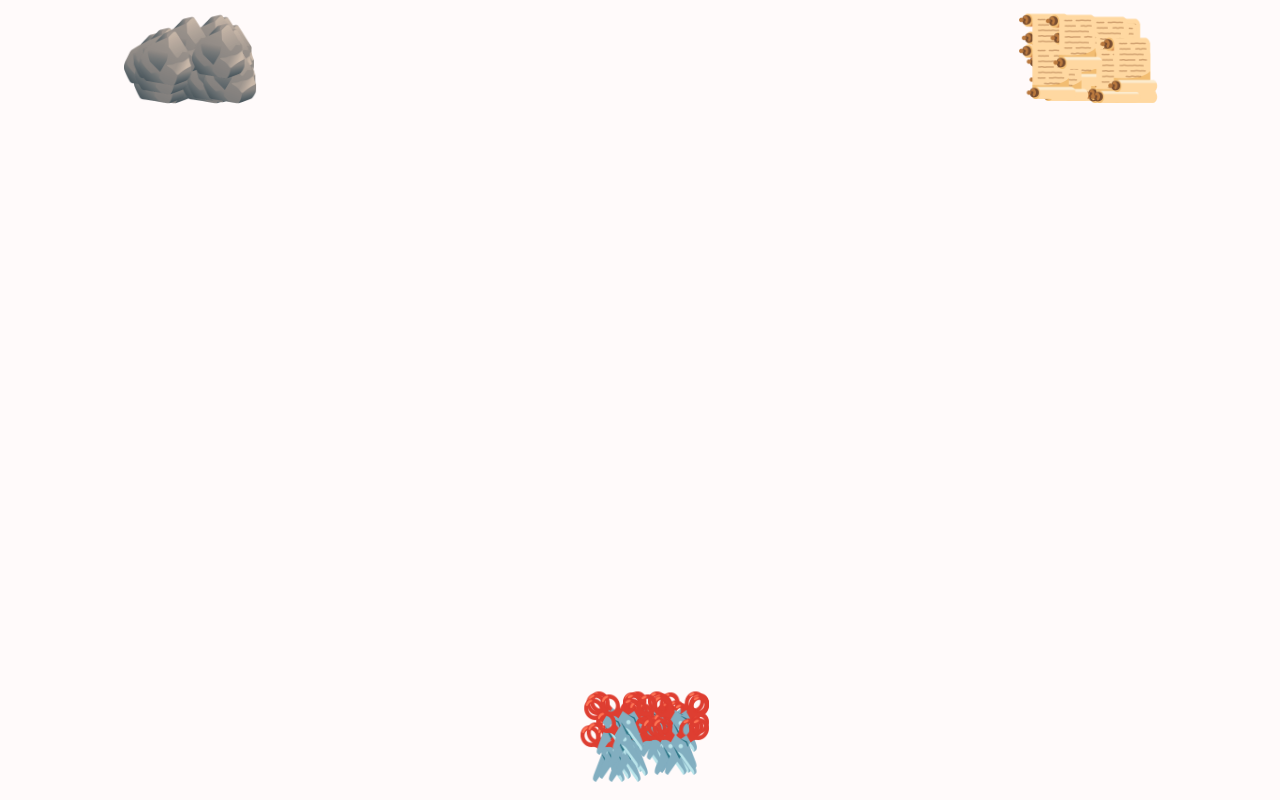
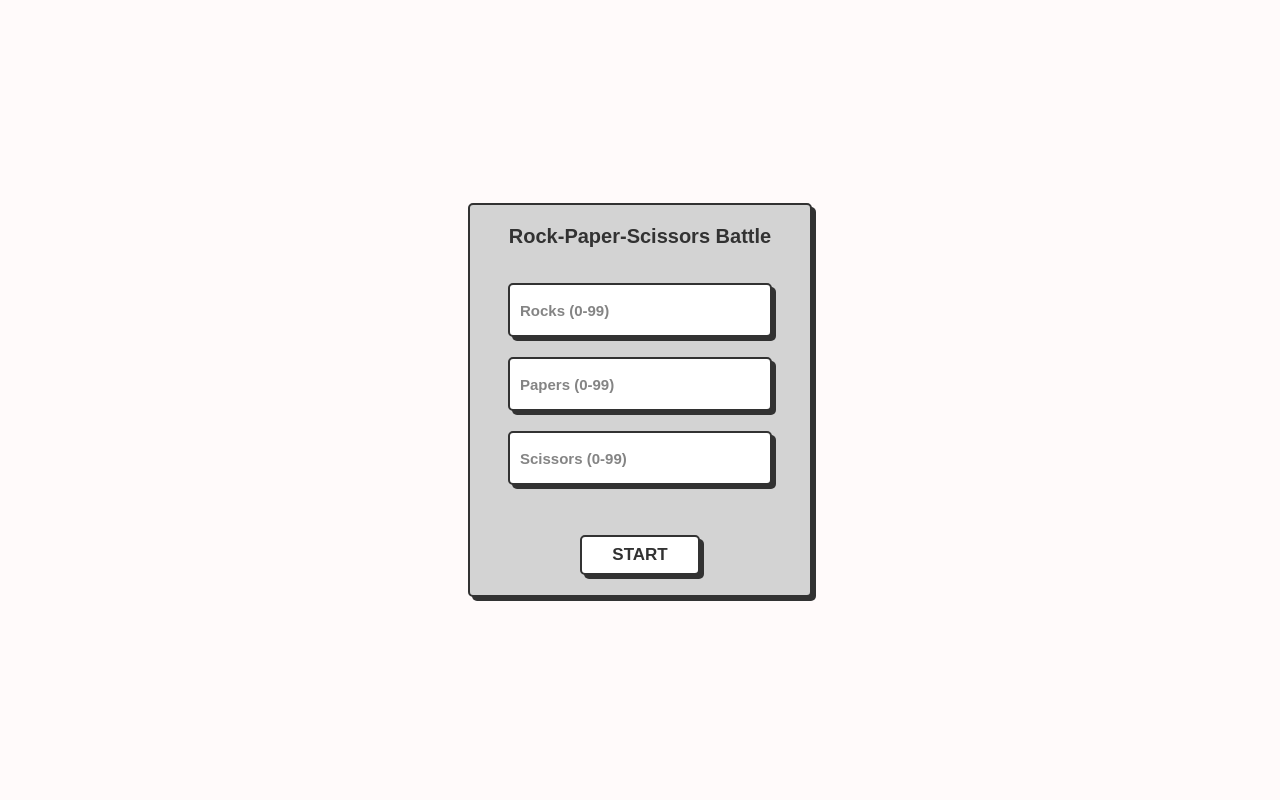
Before and after one commit to sh4man4ik/Rock-Paper-Scissors-Battle, a website: page index.html in a window 1280 px wide. Drawn offline with Linux system fonts and the light colour scheme; animation ran at ten frames a second.

Commit message:
Added the possibility to select the number of elements

```diff
--- a/index.html
+++ b/index.html
@@ -10,6 +10,46 @@
 		<header></header>
 
 		<main>
+			<div id="form">
+				<div id="title">Rock-Paper-Scissors Battle</div>
+
+				<input
+					type="text"
+					placeholder="Rocks (0-99)"
+					name="rocks"
+					class="input"
+					id="rockNumber"
+					min="1"
+					max="25"
+					maxlength="2"
+					onkeyup="this.value = this.value.replace(/[^\d]/g,'');"
+				/>
+				<input
+					type="text"
+					placeholder="Papers (0-99)"
+					name="papers"
+					class="input"
+					id="paperNumber"
+					min="1"
+					max="25"
+					maxlength="2"
+					onkeyup="this.value = this.value.replace(/[^\d]/g,'');"
+				/>
+
+				<input
+					type="text"
+					placeholder="Scissors (0-99)"
+					name="scissors"
+					id="scissorsNumber"
+					class="input"
+					min="1"
+					max="25"
+					maxlength="2"
+					onkeyup="this.value = this.value.replace(/[^\d]/g,'');"
+				/>
+
+				<button id="button-confirm" onclick="start()">START</button>
+			</div>
 			<div id="battleZone"></div>
 		</main>
 
--- a/src/css/style.css
+++ b/src/css/style.css
@@ -36,3 +36,88 @@ main,
 	content: '✂️';
 	border-radius: 100%;
 }
+
+#form {
+	--input-focus: #2d8cf0;
+	--font-color: #323232;
+	--font-color-sub: #666;
+	--bg-color: #fff;
+	--main-color: #323232;
+	position: absolute;
+	top: 50%;
+	left: 50%;
+	transform: translate(-50%, -50%);
+	padding: 20px;
+	background: lightgrey;
+	display: flex;
+	flex-direction: column;
+	justify-content: center;
+	align-items: center;
+	gap: 20px;
+	border-radius: 5px;
+	border: 2px solid var(--main-color);
+	box-shadow: 4px 4px var(--main-color);
+	height: min-content;
+	max-width: 300px;
+	width: 60%;
+	font-family: Arial, sans-serif;
+}
+
+#title {
+	color: var(--font-color);
+	font-weight: 900;
+	font-size: clamp(14px, 6vw, 20px);
+	margin-bottom: 15px;
+	text-align: center;
+}
+
+.input {
+	width: 80%;
+	height: clamp(20px, 4vw, 40px);
+	border-radius: 5px;
+	border: 2px solid var(--main-color);
+	background-color: var(--bg-color);
+	box-shadow: 4px 4px var(--main-color);
+	font-size: clamp(10px, 4vw, 15px);
+	font-weight: 600;
+	color: var(--font-color);
+	padding: 5px 10px;
+	outline: none;
+}
+
+.input::placeholder {
+	color: var(--font-color-sub);
+	opacity: 0.8;
+}
+
+.input:focus {
+	border: 2px solid var(--input-focus);
+}
+
+#button-confirm:active {
+	box-shadow: 0px 0px var(--main-color);
+	transform: translate(3px, 3px);
+}
+
+#button-confirm {
+	margin: 30px auto 0 auto;
+	width: clamp(50px, 22vw, 120px);
+	height: clamp(20px, 10vw, 40px);
+	border-radius: 5px;
+	border: 2px solid var(--main-color);
+	background-color: var(--bg-color);
+	box-shadow: 4px 4px var(--main-color);
+	font-size: clamp(8px, 4vw, 17px);
+	font-weight: 600;
+	color: var(--font-color);
+	cursor: pointer;
+}
+
+@media (max-width: 1023px) {
+	#button-confirm {
+		margin: 15px auto 0 auto;
+	}
+	#title {
+		margin-bottom: 7px;
+	}
+}
--- a/src/js/script.js
+++ b/src/js/script.js
@@ -42,15 +42,15 @@ function randomSpeed() {
 	let randomSpeed;
 
 	if (/Android|webOS|iPhone|iPad|iPod|BlackBerry|IEMobile|Opera Mini/i.test(navigator.userAgent)) {
-		randomSpeed = Math.random() * 2 - 1;
+		randomSpeed = Math.random() * (0.6 - -0.6) + -0.6;
 
-		if (randomSpeed < 0.3 && randomSpeed > -0.3) {
-			randomSpeed = Math.random() < 0.5 ? 1 : -1;
+		if (randomSpeed < 0.1 && randomSpeed > -0.1) {
+			randomSpeed = Math.random() < 0.5 ? 0.4 : -0.4;
 		}
 	} else {
-		randomSpeed = Math.random() * 1.6 - 0.8;
+		randomSpeed = Math.random() * (0.8 - -0.8) + -0.8;
 
-		if (randomSpeed < 0.1 && randomSpeed > -0.1) {
+		if (randomSpeed < 0.2 && randomSpeed > -0.2) {
 			randomSpeed = Math.random() < 0.5 ? 0.8 : -0.8;
 		}
 	}
@@ -194,16 +194,17 @@ function checkContact(element1, element2) {
 
 	let radiusSum = element1.clientWidth / 2 + element2.clientWidth / 2;
 
-	return distance + 5 < radiusSum;
+	if (!/Android|webOS|iPhone|iPad|iPod|BlackBerry|IEMobile|Opera Mini/i.test(navigator.userAgent)) {
+		distance += 10;
+	} else {
+		distance -= 5;
+	}
+
+	return distance < radiusSum;
 }
 
 //start
-function createElements() {
-	//1-25
-	let rockNumber = 25;
-	let paperNumber = 25;
-	let scissorsNumber = 25;
-
+function createElements(rockNumber, paperNumber, scissorsNumber) {
 	for (let i = 0; i < rockNumber; i++) {
 		createRock();
 	}
@@ -216,4 +217,24 @@ function createElements() {
 
 	animate();
 }
-createElements();
+
+function start() {
+	let rockNumber = document.getElementById('rockNumber').value;
+	if (rockNumber == '') {
+		rockNumber = 0;
+	}
+
+	let paperNumber = document.getElementById('paperNumber').value;
+	if (paperNumber == '') {
+		paperNumber = 0;
+	}
+
+	let scissorsNumber = document.getElementById('scissorsNumber').value;
+	if (scissorsNumber == '') {
+		scissorsNumber = 0;
+	}
+
+	document.getElementById('form').style.display = 'none';
+
+	createElements(rockNumber, paperNumber, scissorsNumber);
+}
```
